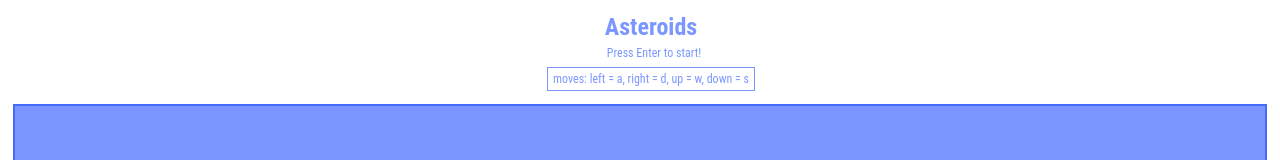
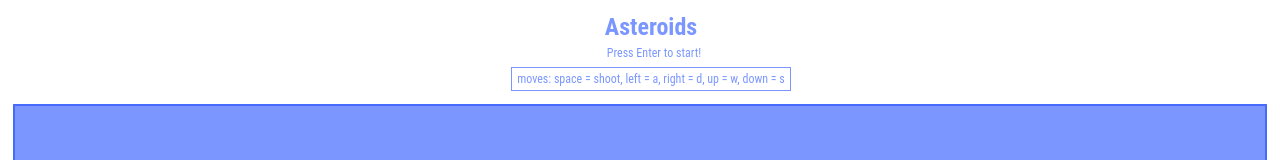
Before and after one commit to aaaandrea/asteroids, a website built with webpack: page index.html in a window 1280 px wide. Shown: the top 160 px of the page. Built offline with nearby package versions, Linux system fonts and the light colour scheme.

Commit message:
add shoot move

```diff
--- a/index.html
+++ b/index.html
@@ -29,7 +29,7 @@
       <div class="header-container">
         <h1 class="title">Asteroids</h1>
         <p class="desc">Press Enter to start!</p>
-        <p class="legend">moves: left = a, right = d, up = w, down = s</p>
+        <p class="legend">moves: space = shoot, left = a, right = d, up = w, down = s</p>
       </div>
       <canvas id="canvas"></canvas>
     </div>
```
